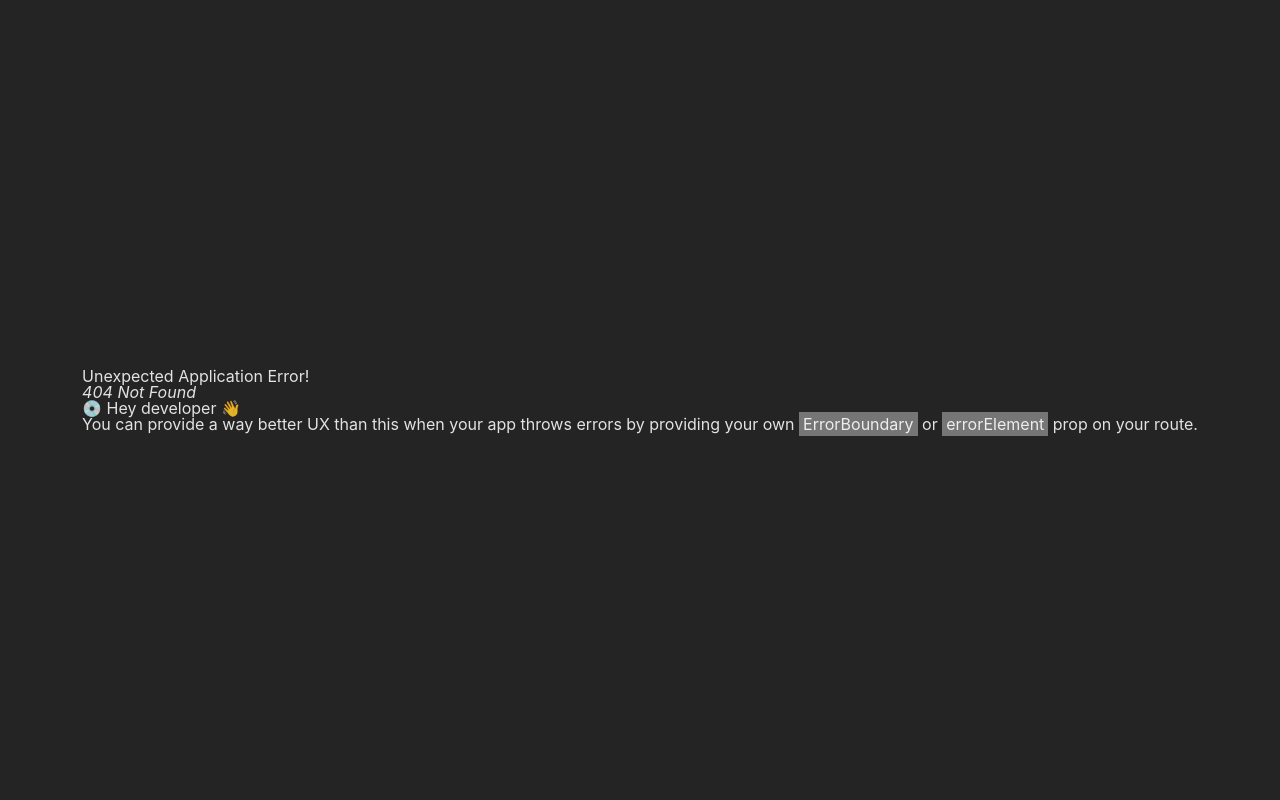
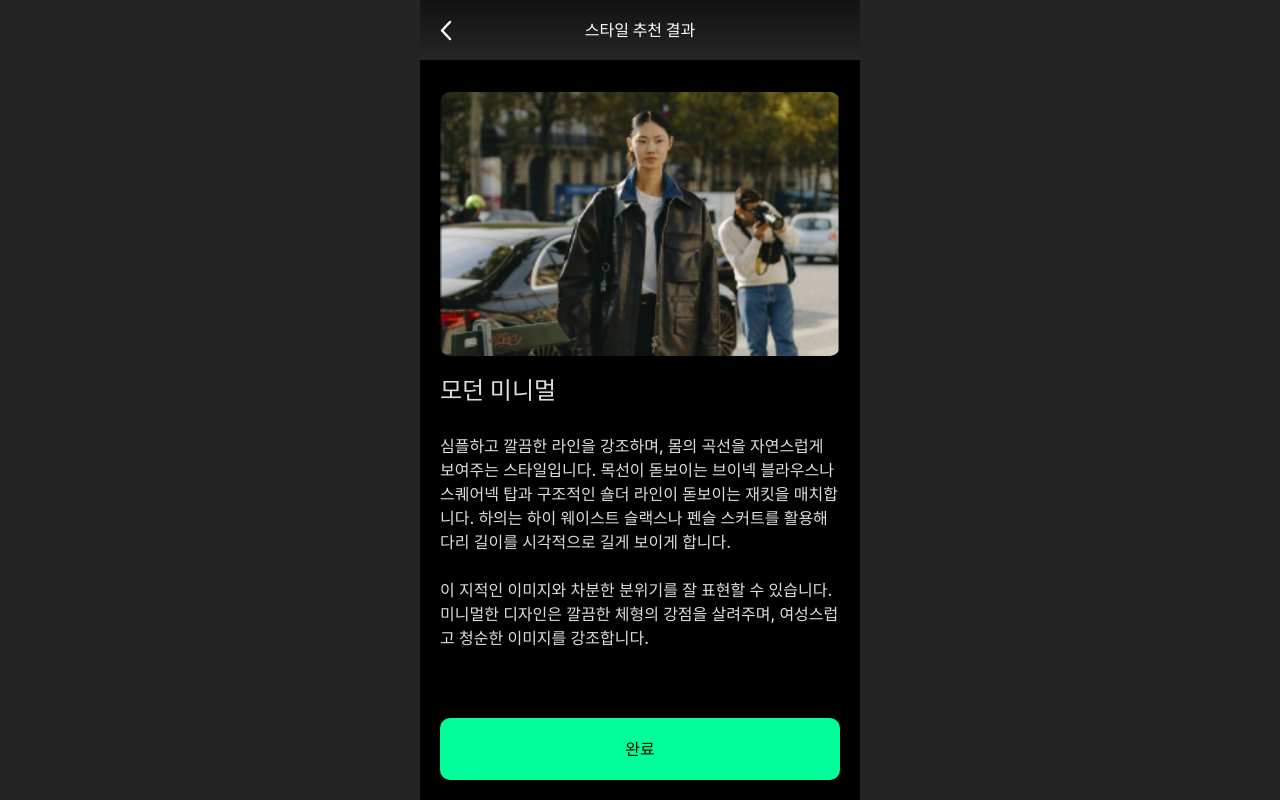
Before and after one commit to TeamMody/mody-front, a React (Vite) app: page /recommendation-result in a window 1280 px wide. Before the commit this address had no page. Built offline with nearby package versions, Linux system fonts and the light colour scheme.

Commit message:
:art: style: #37 스타일 추천 설문 및 결과 화면 구현

```diff
--- a/src/pages/home/index.ts
+++ b/src/pages/home/index.ts
@@ -2,3 +2,5 @@ export { HomePage } from '@home/ui/HomePage';
 export { BodySurveyPage } from '@home/ui/BodySurveyPage';
 export { LoadingPage } from '@home/ui/LoadingPage';
 export { BodyTypePage } from '@home/ui/BodyTypePage';
+export { StyleSurveyPage } from '@home/ui/StyleSurveyPage';
+export { RecommendationResultPage } from '@home/ui/RecommendationResultPage.tsx';
--- /dev/null
+++ b/src/pages/home/ui/RecommendationResultPage.tsx
@@ -0,0 +1,80 @@
+import AppBar from '@shared/ui/AppBar.tsx';
+import { HeaderAction } from '@shared/types';
+import IcLeftArrow from '@icon/ic-left-arrow.svg';
+import { useNavigate } from 'react-router';
+import styled from 'styled-components';
+import CustomButton from '@shared/ui/CustomButton.tsx';
+import React from 'react';
+import ImgBannerBodyType from '@shared/assets/img/img-banner-body-type.png';
+
+const description = '심플하고 깔끔한 라인을 강조하며, 몸의 곡선을 자연스럽게 보여주는 스타일입니다. 목선이 돋보이는 브이넥 블라우스나 스퀘어넥 탑과 구조적인 숄더 라인이 돋보이는 재킷을 매치합니다. 하의는 하이 웨이스트 슬랙스나 펜슬 스커트를 활용해 다리 길이를 시각적으로 길게 보이게 합니다.\n\n이 지적인 이미지와 차분한 분위기를 잘 표현할 수 있습니다. 미니멀한 디자인은 깔끔한 체형의 강점을 살려주며, 여성스럽고 청순한 이미지를 강조합니다.';
+
+export const RecommendationResultPage: React.FC = () => {
+  const navigate = useNavigate();
+  const leftHeaderAction: HeaderAction = {
+    icon: IcLeftArrow, onClick: () => navigate(-1),
+  };
+
+  return (
+    <Wrapper>
+      <AppBar leftHeaderAction={leftHeaderAction} title="스타일 추천 결과" />
+      <Container>
+        <Image src={ImgBannerBodyType} />
+        <BoldText>모던 미니멀</BoldText>
+        <Description>{description}</Description>
+      </Container>
+      <ButtonContainer>
+        <CustomButton
+          label="완료" onClick={() => navigate('/', { replace: true })}
+          active={true}
+          paddingTop="19px"
+          paddingBottom="19px"
+        />
+      </ButtonContainer>
+    </Wrapper>
+  );
+};
+
+const Wrapper = styled.div`
+  display: flex;
+  flex-direction: column;
+  width: 100vw;
+  max-width: 440px;
+  height: 100vh;
+  background-color: ${({ theme }) => theme.colors.gray900};
+`;
+
+const Container = styled.div`
+  padding: 0 20px;
+  overflow-y: scroll;
+  height: 100%;
+`;
+
+const Image = styled.img`
+  border-radius: 10px;
+  width: 100%;
+  height: 33vh;
+  margin-top: 32px;
+  object-fit: cover;
+  object-position: top;
+`;
+
+const BoldText = styled.p`
+  font: ${({ theme }) => theme.fonts.heading_bold_24px};
+  margin-top: 16px;
+`;
+
+const Description = styled.p`
+  font: ${({ theme }) => theme.fonts.body_medium_16px};
+  width: 100%;
+  white-space: pre-wrap;
+  margin-top: 26px;
+`;
+
+const ButtonContainer = styled.div`
+  display: flex;
+  flex-direction: column;
+  margin-top: 20px;
+  margin-bottom: 20px;
+  padding: 0 20px;
+`;
--- /dev/null
+++ b/src/pages/home/ui/StyleSurveyPage.tsx
@@ -0,0 +1,47 @@
+import styled from 'styled-components';
+import AppBar from '@shared/ui/AppBar.tsx';
+import { HeaderAction } from '@shared/types';
+import IcLeftArrow from '@icon/ic-left-arrow.svg';
+import { useNavigate } from 'react-router';
+import StyleSurvey from '@home/components/StyleSurvey.tsx';
+import CustomButton from '@shared/ui/CustomButton.tsx';
+import { keywords, styleKeywords } from '@shared/apis/home/mocks.ts';
+
+export const StyleSurveyPage = () => {
+  const navigate = useNavigate();
+  const leftHeaderAction: HeaderAction = {
+    icon: IcLeftArrow, onClick: () => navigate(-1),
+  };
+
+  const handleNavigate = () => {
+      navigate('/loading', { state: { type: '스타일 추천' } });
+  }
+
+  return (
+    <Wrapper>
+      <AppBar leftHeaderAction={leftHeaderAction} title="스타일 추천" />
+      <KeywordsContainer>
+        <StyleSurvey title='선호허는 패션 스타일' keywords={keywords} />
+        <StyleSurvey title='싫어하는 패션 스타일' keywords={keywords} />
+        <StyleSurvey title='싫어하는 패션 스타일' keywords={styleKeywords} />
+        <CustomButton label='스타일 추천 받기' onClick={handleNavigate} active={true} paddingTop='19px' paddingBottom='19px' />
+      </KeywordsContainer>
+    </Wrapper>
+  );
+};
+
+const Wrapper = styled.div`
+  display: flex;
+  flex-direction: column;
+  width: 100vw;
+  max-width: 440px;
+  height: 100vh;
+  background-color: ${({ theme }) => theme.colors.gray900};
+`;
+
+const KeywordsContainer = styled.div`;
+  display: flex;
+  flex-direction: column;
+  gap: 35px;
+  padding: 16px 20px 0;
+`;
```
Also changed, not shown: src/app/routes/Router.tsx (+16 -1 lines).
